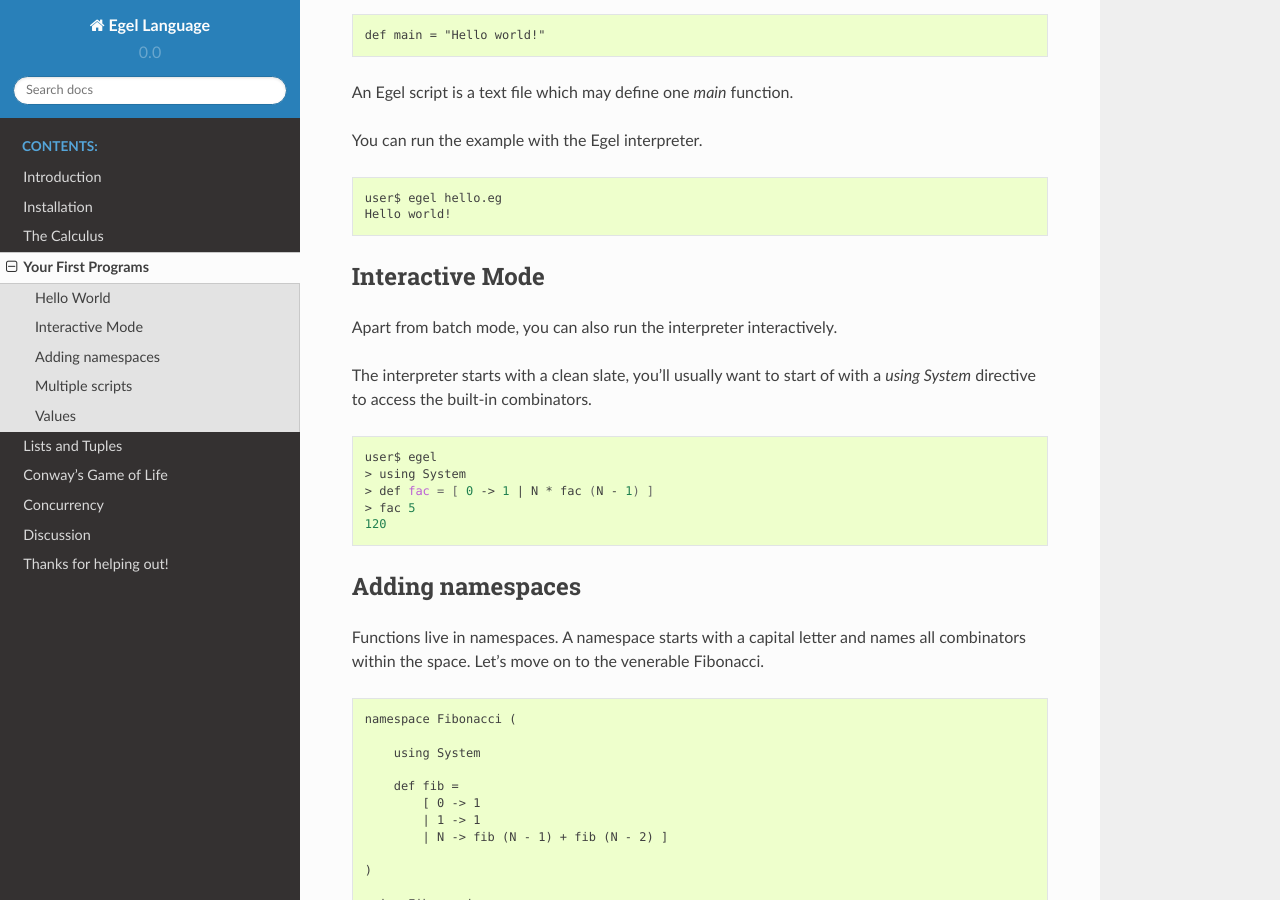
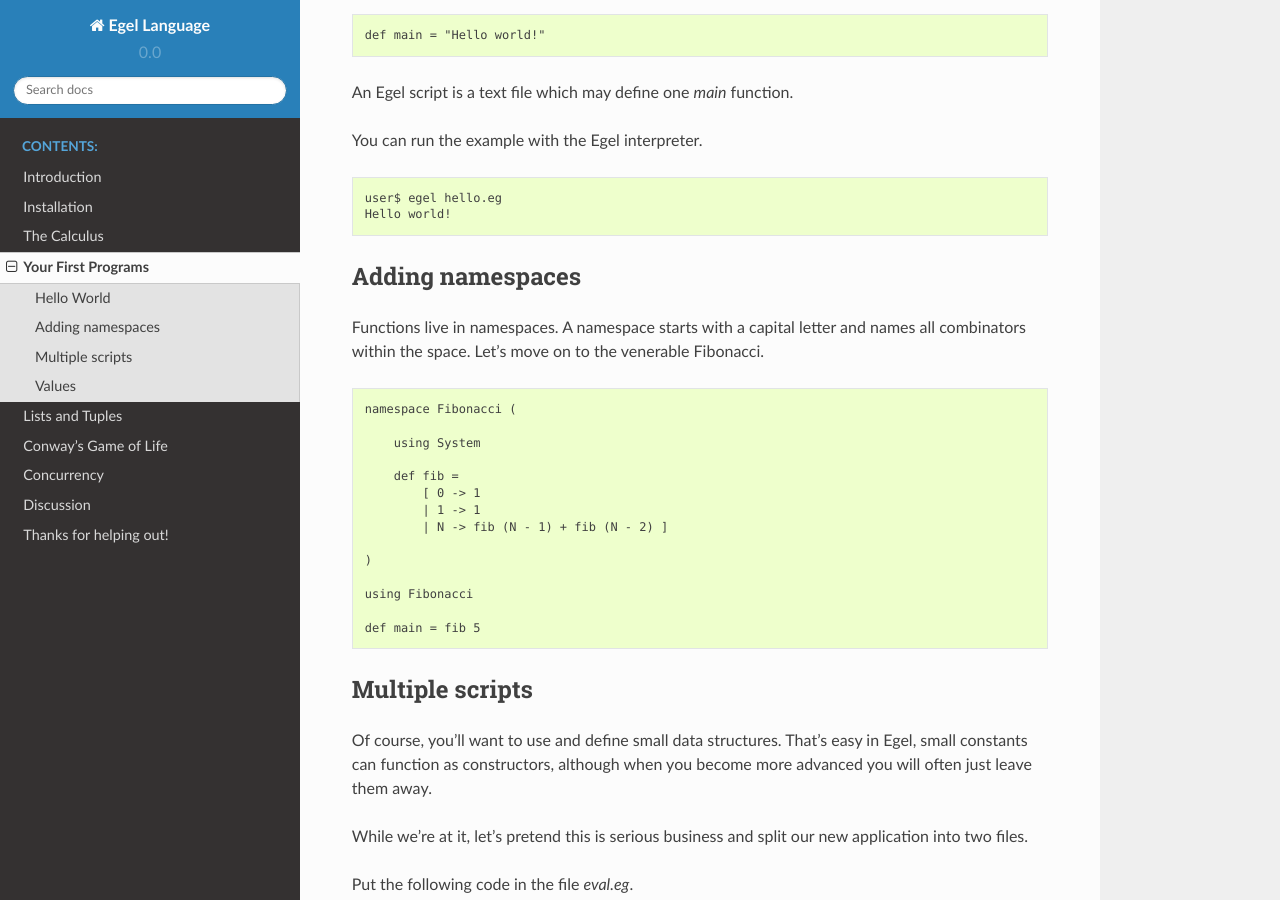
Before and after one commit to egel-lang/egel-docs, a Sphinx documentation site: the page built from source/first.rst, in a window 1280 px wide and 900 px high, scrolled down 346 px. Built offline with Sphinx 7.4.7 and the Read the Docs theme 2.0.0, drawn with Linux system fonts in a browser that asks for light colours.

Commit message:
Update first.rst

```diff
--- a/source/first.rst
+++ b/source/first.rst
@@ -24,24 +24,6 @@ You can run the example with the Egel interpreter.
 
     user$ egel hello.eg
     Hello world!
-
-Interactive Mode
-----------------
-
-Apart from batch mode, you can also run the interpreter
-interactively.
-
-The interpreter starts with a clean slate, you'll usually
-want to start of with a `using System` directive to access
-the built-in combinators.
-
-.. code-block:: bash
-
-    user$ egel
-    > using System
-    > def fac = [ 0 -> 1 | N * fac (N - 1) ]
-    > fac 5
-    120
 
 Adding namespaces
 -----------------
```
